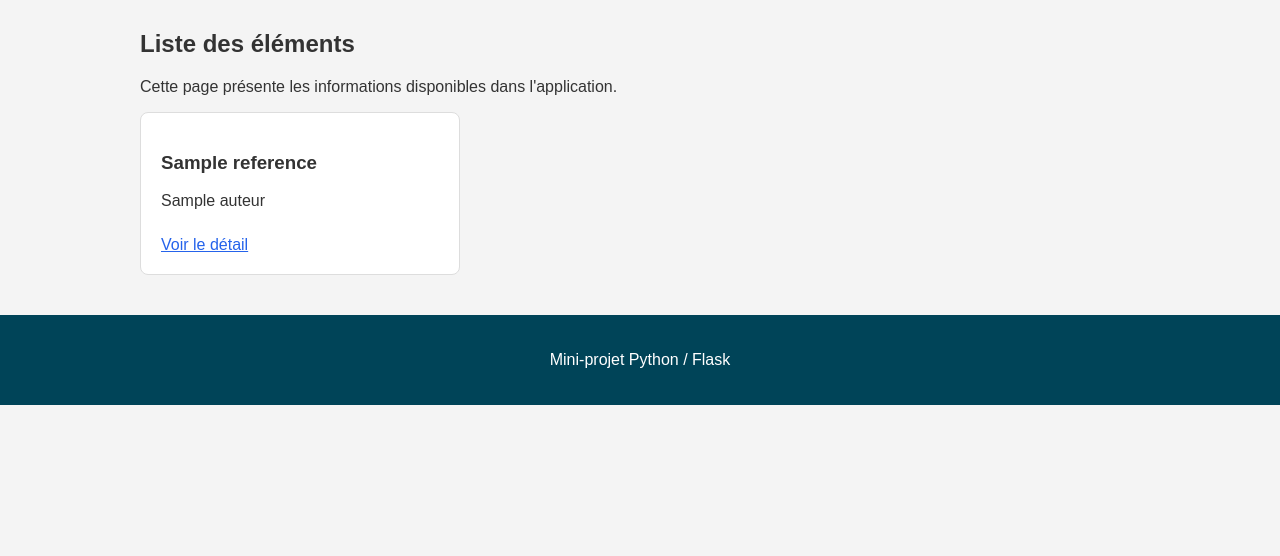
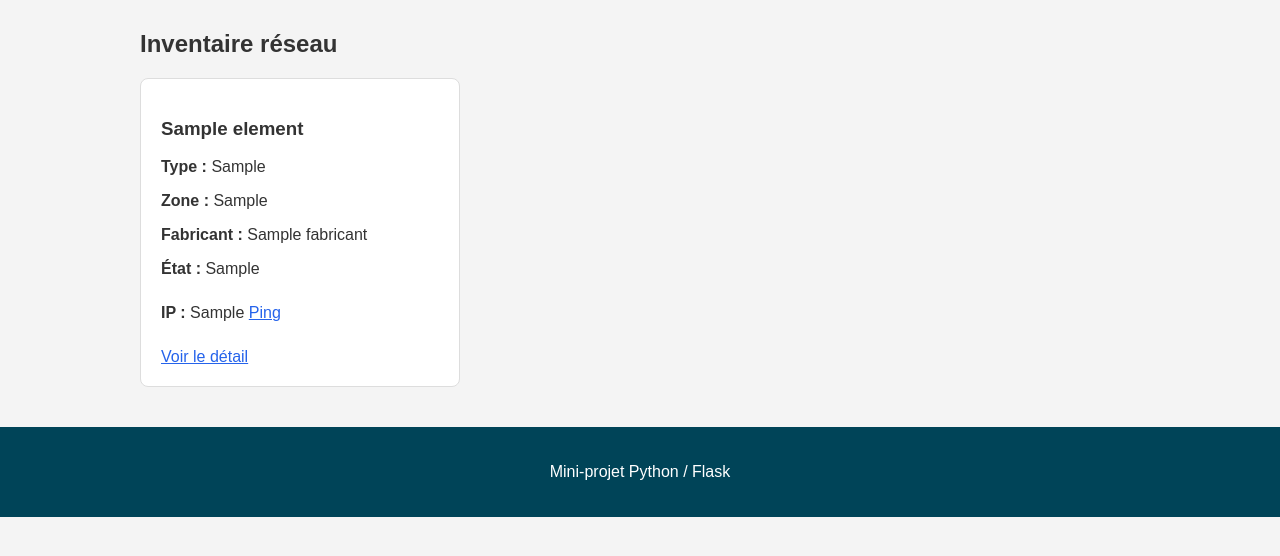
Before and after one commit to Liambrst/mini-projet-flask-groupe3, a Flask app: template templates/index.html in a window 1280 px wide. Shown: the part 95-651 px from the top of the page. Run offline with Flask 3, Linux system fonts and the light colour scheme; the template is opened without the code that fills it: most values are stand-ins (such as "Sample title", 1, 10 or a date in 2020).

Commit message:
feature-interface : affichage liste équipements réseau avec IP et lien ping

```diff
--- a/templates/index.html
+++ b/templates/index.html
@@ -4,12 +4,7 @@
 
 {% block content %}
 
-<h2>Liste des éléments</h2>
-
-<p>
-    Cette page présente les informations disponibles
-    dans l'application.
-</p>
+<h2>Inventaire réseau</h2>
 
 <div class="liste">
 
@@ -17,13 +12,22 @@
 
     <article class="carte">
 
-        <h3>{{ element.reference }}</h3>
+        <h3>{{ element.hostname }}</h3>
 
-        <p>{{ element.auteur }}</p>
+        <p><strong>Type :</strong> {{ element.natureEquipement }}</p>
+        <p><strong>Zone :</strong> {{ element.zoneTechnique }}</p>
+        <p><strong>Fabricant :</strong> {{ element.fabricant }}</p>
+        <p><strong>État :</strong> {{ element.etatLiaison }}</p>
 
-        <a href="{{ url_for('detail', id=element.id) }}">
-            Voir le détail
-        </a>
+        <p class="ip-bloc">
+            <strong>IP :</strong>
+            <span class="ip-adresse">{{ element.ipv4 }}</span>
+            <a href="https://ping.pe/{{ element.ipv4 }}" target="_blank" class="btn-ping">
+                Ping
+            </a>
+        </p>
+
+        <a href="{{ url_for('detail', id=element.id) }}">Voir le détail</a>
 
     </article>
 
```
